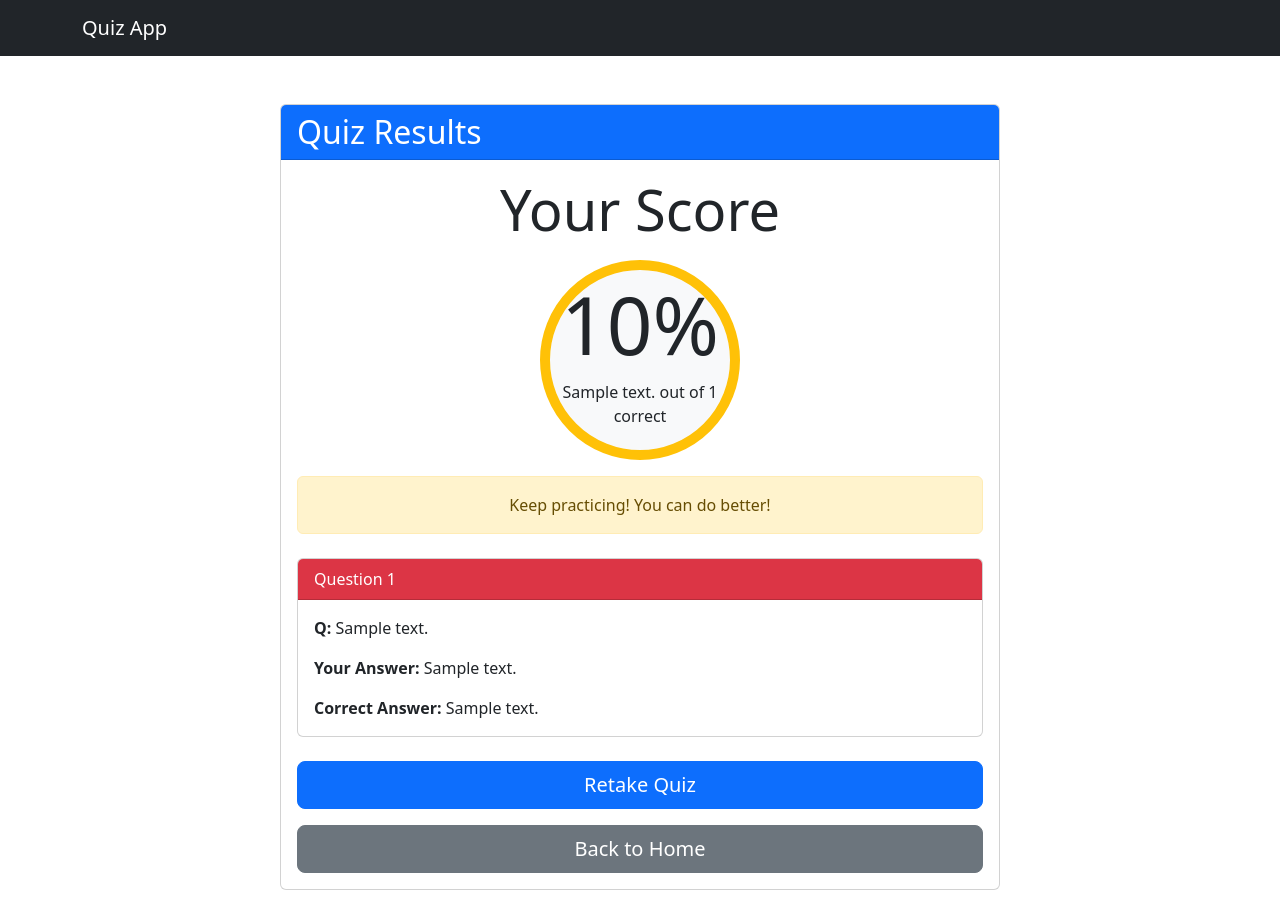
After one commit to Piunam/quiziii, a Django app: template quiz/templates/quiz/quiz_result.html in a window 1280 px wide. The commit adds this page. Run offline with Django 5.2, Linux system fonts and the light colour scheme; data comes from the database, SQL or seed files in the repository; both versions use the stored data as it was after the commit; the template is opened without the code that fills it: values that come from a table or form of the project are taken from there, most other values are stand-ins (such as "Sample title", 1, 10 or a date in 2020).

Commit message:
UI developed

```diff
--- a/quiz/templates/quiz/base.html
+++ b/quiz/templates/quiz/base.html
@@ -5,9 +5,9 @@
     <meta name="viewport" content="width=device-width, initial-scale=1.0">
     <title>Quiz App</title>
     <link href="https://cdn.jsdelivr.net/npm/bootstrap@5.2.3/dist/css/bootstrap.min.css" rel="stylesheet">
+
     {% load static %}
-    <link rel="stylesheet" href="{% static 'css/style.css' %}">
-</head>
+    <link rel="stylesheet" href="https://cdnjs.cloudflare.com/ajax/libs/font-awesome/5.15.4/css/all.min.css"></head>
 <body>
     <nav class="navbar navbar-expand-lg navbar-dark bg-dark">
         <div class="container">
--- /dev/null
+++ b/quiz/templates/quiz/quiz_result.html
@@ -0,0 +1,93 @@
+{% extends 'quiz/base.html' %}
+{% load static %}
+
+{% block content %}
+<div class="container py-4">
+    <div class="row justify-content-center">
+        <div class="col-md-8">
+            <div class="card">
+                <div class="card-header bg-primary text-white">
+                    <h2 class="mb-0">Quiz Results</h2>
+                </div>
+                <div class="card-body">
+                    <!-- Score Display -->
+                    <div class="text-center mb-4">
+                        <div class="display-4 mb-3">Your Score</div>
+                        <div class="score-circle mb-3">
+                            <h1 class="display-1">{{ score }}%</h1>
+                            <p>{{ correct_answers }} out of {{ total_questions }} correct</p>
+                        </div>
+                        {% if score >= 70 %}
+                            <div class="alert alert-success">Congratulations! You passed!</div>
+                        {% else %}
+                            <div class="alert alert-warning">Keep practicing! You can do better!</div>
+                        {% endif %}
+                    </div>
+
+                    <!-- Detailed Results -->
+                    <div class="results-detail mb-4">
+                        {% for answer in user_answers %}
+                        <div class="card mb-3">
+                            <div class="card-header {% if answer.is_correct %}bg-success text-white{% else %}bg-danger text-white{% endif %}">
+                                Question {{ forloop.counter }}
+                            </div>
+                            <div class="card-body">
+                                <p class="card-text"><strong>Q: </strong>{{ answer.question_text }}</p>
+                                <p class="card-text"><strong>Your Answer: </strong>{{ answer.user_answer }}</p>
+                                {% if not answer.is_correct %}
+                                    <p class="card-text"><strong>Correct Answer: </strong>{{ answer.correct_answer }}</p>
+                                {% endif %}
+                            </div>
+                        </div>
+                        {% endfor %}
+                    </div>
+
+                    <!-- Action Buttons -->
+                    <div class="d-grid gap-3">
+                        <a href="{% url 'quiz:quiz_detail' quiz.id %}" class="btn btn-primary btn-lg">
+                            Retake Quiz
+                        </a>
+                        <a href="{% url 'quiz:quiz_list' %}" class="btn btn-secondary btn-lg">
+                            Back to Home
+                        </a>
+                    </div>
+                </div>
+            </div>
+        </div>
+    </div>
+</div>
+
+<style>
+    .score-circle {
+        width: 200px;
+        height: 200px;
+        border-radius: 50%;
+        background-color: #f8f9fa;
+        display: flex;
+        flex-direction: column;
+        justify-content: center;
+        align-items: center;
+        margin: 0 auto;
+        border: 10px solid
+            {% if score >= 70 %}#28a745
+            {% else %}#ffc107{% endif %};
+    }
+
+    .results-detail .card {
+        transition: transform 0.2s;
+    }
+
+    .results-detail .card:hover {
+        transform: translateY(-2px);
+    }
+
+    .btn {
+        transition: all 0.3s;
+    }
+
+    .btn:hover {
+        transform: translateY(-2px);
+        box-shadow: 0 4px 8px rgba(0,0,0,0.1);
+    }
+</style>
+{% endblock %}
```
Also changed, not shown: quiz/templates/quiz/quiz_list.html (+56 -5 lines), quiz/views.py (+47 -6 lines), db.sqlite3 (added), 1 other file.
